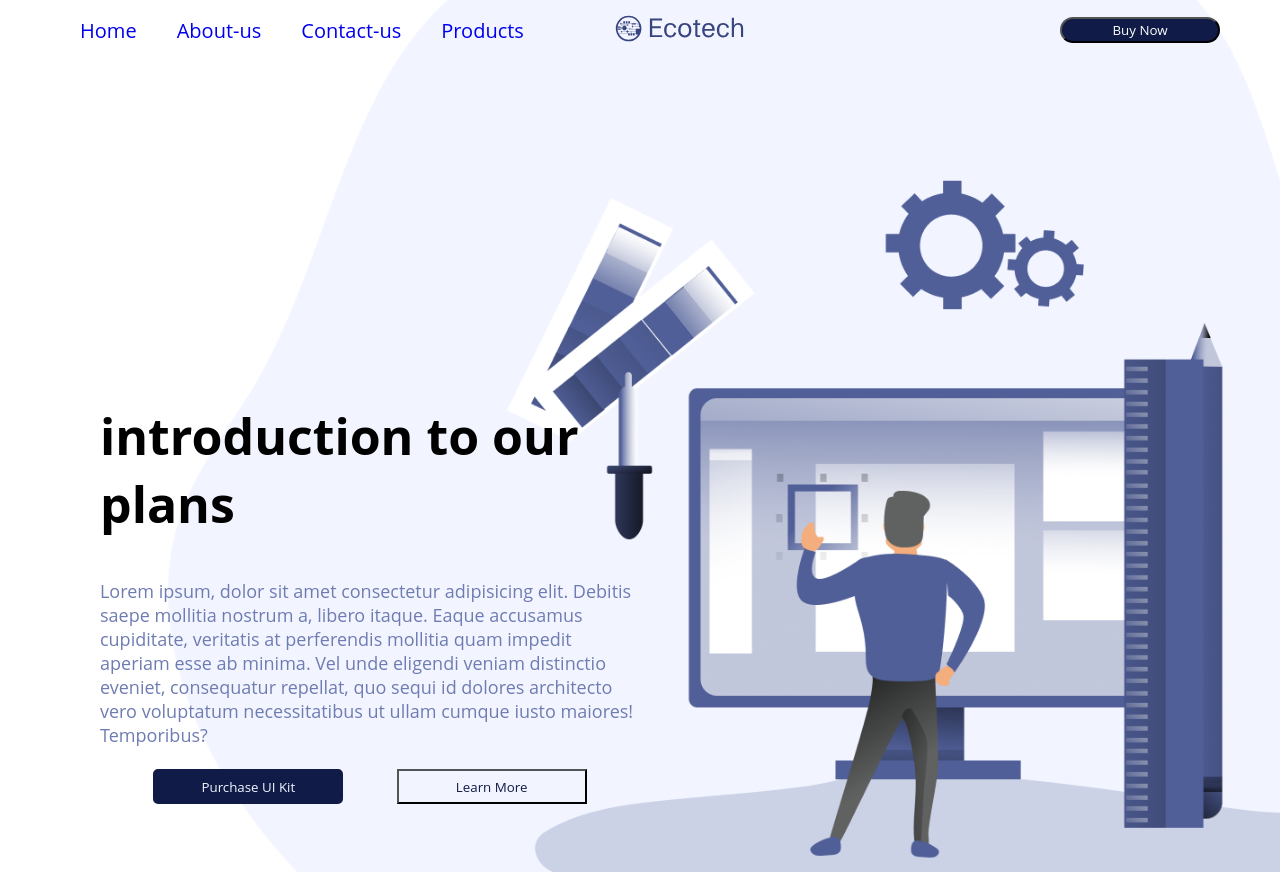
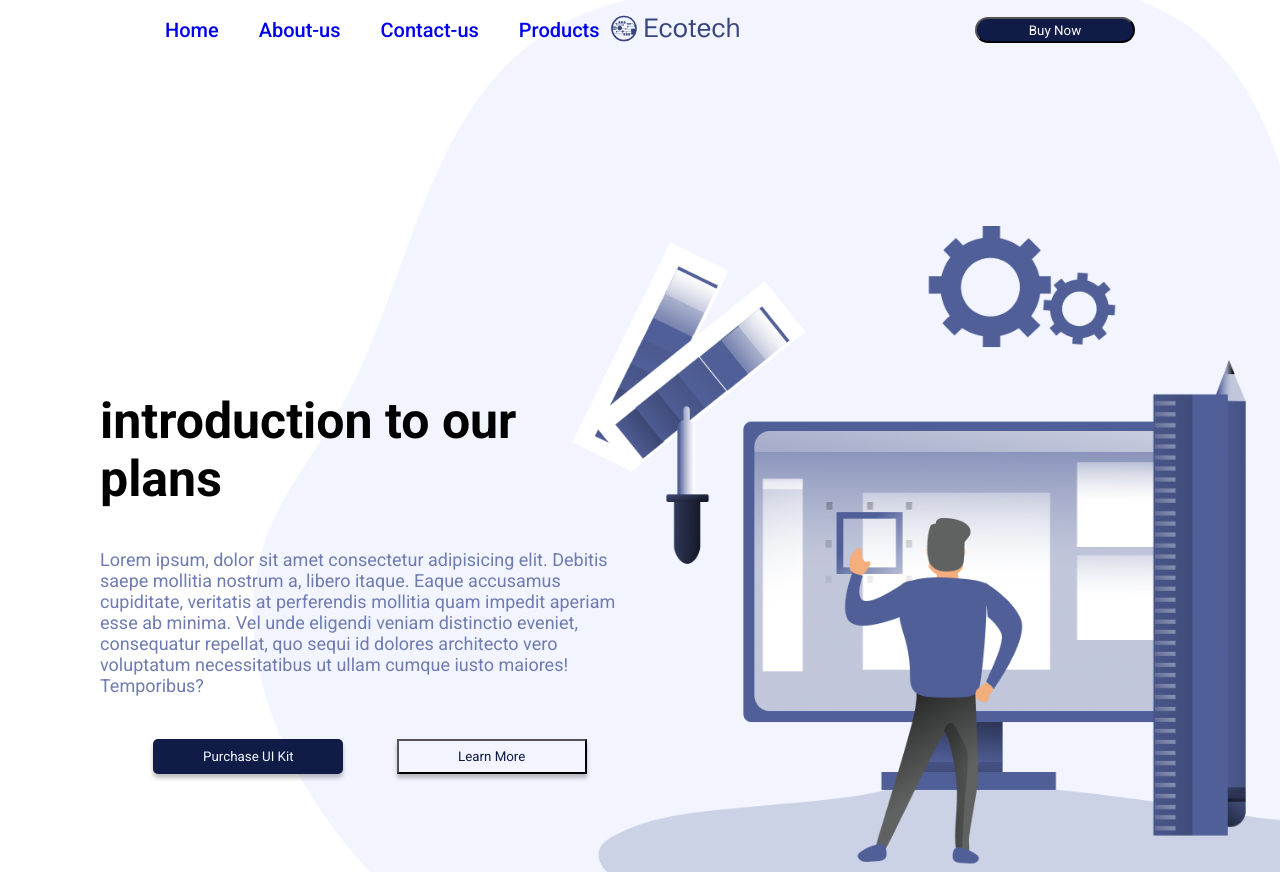
Before and after one commit to Aymane-Boujeddi/brief.02, a plain HTML site: page index.html in a window 1280 px wide. Shown: the top 872 px of the page. Drawn offline with Linux system fonts and the light colour scheme.

Commit message:
footer btn id / header transition /font change (roboto)

```diff
--- a/index.html
+++ b/index.html
@@ -23,7 +23,7 @@
     </header>
 
         <section class="hero">
-            <img src="images/background.png" alt="no background photo">
+            <img src="images/designer_1.png" alt="no background photo">
             <div class="content">
                 <h1>introduction to our plans</h1>
             <p>Lorem ipsum, dolor sit amet consectetur adipisicing elit.
@@ -124,7 +124,7 @@
             <div class="firstline">
                 <h4> &copy; EcoTech</h4>
                 <a href="index.html" id="logo"><img src="ecotech-logo-zip-file/svg/logo-no-background.svg" alt="logo Not found"></a>
-                <a href="404.html"><button>Purchase Now</button></a>
+                <a href="404.html" id="btn"><button>Purchase Now</button></a>
             </div>
 
 
--- a/styles.css
+++ b/styles.css
@@ -1,5 +1,8 @@
+
+@import url('https://fonts.googleapis.com/css2?family=Roboto:ital,wght@0,100;0,300;0,400;0,500;0,700;0,900;1,100;1,300;1,400;1,500;1,700;1,900&display=swap');
+
 * {
-    font-family: "Open Sans", sans-serif;
+    font-family: "Roboto", sans-serif;
 }
 html , body {
     overflow-x: hidden ;
@@ -18,7 +21,7 @@ a {
     display: flex;
     align-items: center;
     justify-content: space-between;
-    padding: 0 60px;
+    padding: 0 145px;
 
 
 }
@@ -50,11 +53,8 @@ a {
     font-size: 25px;
     text-shadow: #222F65;
     transition: .35s;
-
-
-
-
-
+    transition-timing-function: ease-in-out;
+    transition-duration: .5s;
 }
 
 
@@ -71,7 +71,7 @@ a {
 }
 
 section.hero {
-    height: 1020px;
+    height: 1000px;
     display: flex;
     width: 100%;
     padding-left: 100px;
@@ -84,8 +84,8 @@ section.hero img{
     height: 960px;
     width: auto;
     position: absolute;
-    top: 0;
-    right: 0;
+    top: 0px;
+    right: -20px;
     z-index: -1;
 }
 section.hero .content {
@@ -123,6 +123,7 @@ section.hero .button #btn1 button{
     border: 2px solid #111B47;
     border-radius: 5px;
     cursor: pointer;
+    box-shadow: 0px 4px 4px  rgb(0, 0, 0, 25%) ;
 }
 
 section.hero .button #btn2 button{
@@ -134,6 +135,8 @@ section.hero .button #btn2 button{
     height: 35px;
     background-color: transparent;
     text-decoration: none;
+    box-shadow: 0px 4px 4px  rgb(0, 0, 0, 25%) ;
+
 }
 section.hero .content p{
     color: #6F7CB2;
@@ -143,7 +146,7 @@ section.hero h1 {
 }
 
 section.part1{
-    height: 740px;
+    height: 700px;
     display: flex;
     align-items: center;
     justify-content: space-around;
```
Also changed, not shown: contact.html (+1 -1 lines).
